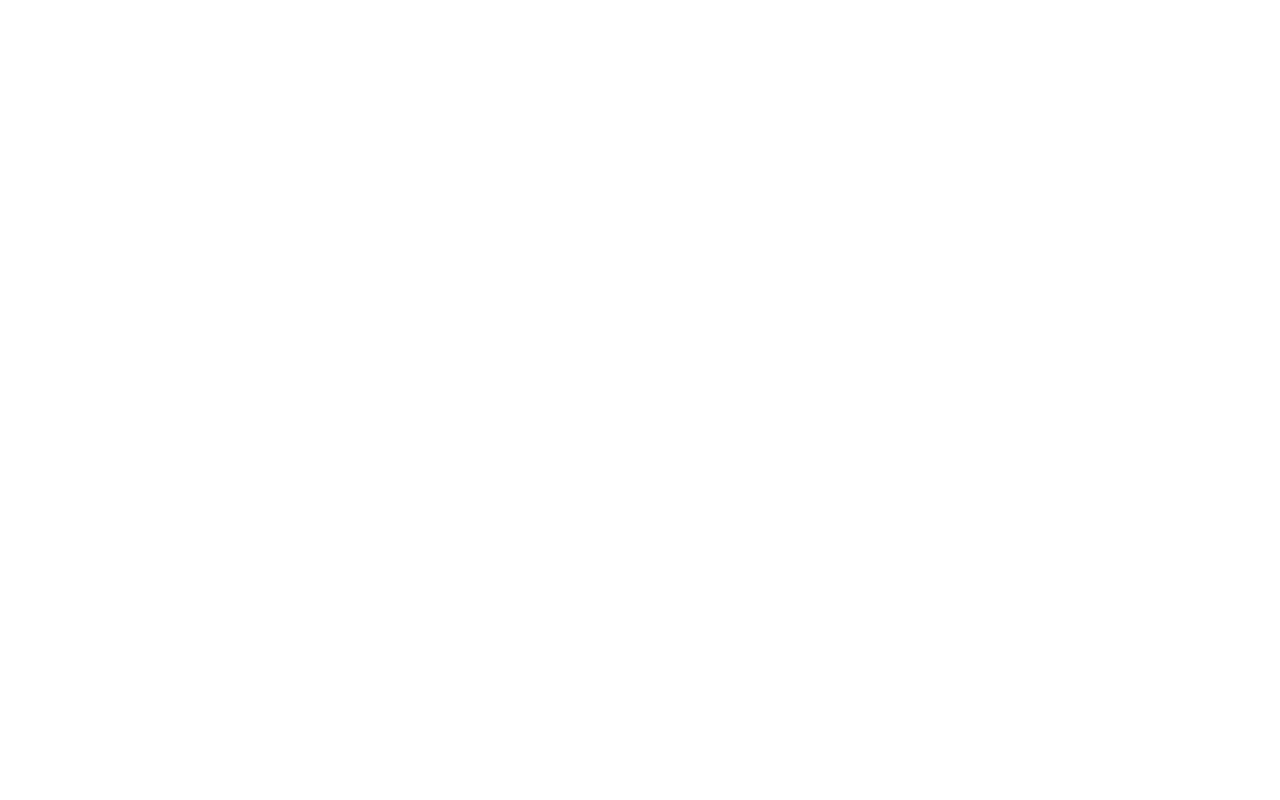
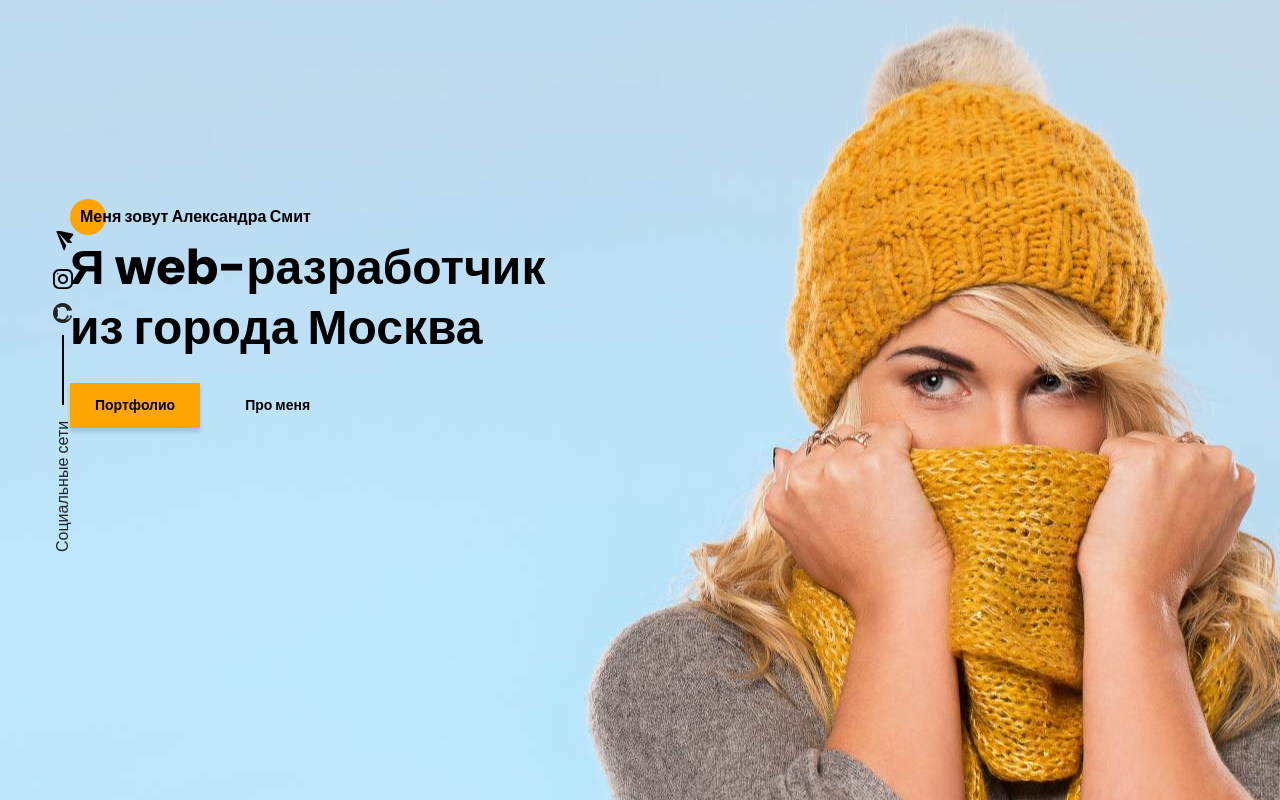
Before and after one commit to Den9rcq/Portfolio, a website: page src/index.html in a window 1280 px wide. Drawn offline with nearby package versions, Linux system fonts and the light colour scheme; files that its build step writes are made by us from their sources; files whose address does not match are found by name.

Commit message:
added promo

```diff
--- a/src/index.html
+++ b/src/index.html
@@ -49,6 +49,26 @@
 </head>
 
 <body>
+    <aside class="sidepanel">
+        <a href="#" class="sidepanel__link sidepanel__link_deg-90"><img src="icons/social/telegram-plane-brands.svg"
+                alt="telegram"></a>
+        <a href="#" class="sidepanel__link"><img src="icons/social/instagram.svg" alt="instagram"></a>
+        <a href="#" class="sidepanel__link"><img src="icons/social/github.svg" alt="github"></a>
+        <div class="sidepanel__divider"></div>
+        <div class="sidepanel__text"><span>Социальные сети</span></div>
+    </aside>
+    <section class="promo">
+        <div class="container">
+            <div class="promo__column">
+                <div class="promo__subtitle title title_fz16">Меня зовут Александра Смит</div>
+                <h1 class="promo__title title title_fz48">Я web-разработчик из города Москва</h1>
+                <div class="promo__btns">
+                    <a href="#" class="promo__link btn">Портфолио</a>
+                    <a href="#" class="promo__link btn btn_clear">Про меня</a>
+                </div>
+            </div>
+        </div>
+    </section>
 
     <script src="js/script.js"></script>
 </body>
--- a/src/sass/base/_mixins.scss
+++ b/src/sass/base/_mixins.scss
@@ -0,0 +1,13 @@
+@mixin before_circle {
+    &::before {
+        content: "";
+        position: absolute;
+        width: 36px;
+        height: 36px;
+        border-radius: 100%;
+        background: $main-color;
+        top: -25%;
+        left: 0;
+        z-index: -1;
+    }
+}
--- a/src/sass/base/_variables.scss
+++ b/src/sass/base/_variables.scss
@@ -0,0 +1,2 @@
+$main-color: #ffa501;
+$text-color: #000;
--- /dev/null
+++ b/src/sass/blocks/_button.scss
@@ -0,0 +1,15 @@
+.btn {
+    height: 45px;
+    padding: 12px 25px;
+    background: $main-color;
+    box-shadow: 0px 4px 4px rgba(0, 0, 0, 0.15);
+    &_clear {
+        background: rgba(0, 0, 0, 0);
+        box-shadow: none;
+        transition: 0.7s all;
+        &:hover {
+            background: $main-color;
+            box-shadow: 0px 4px 4px rgba(0, 0, 0, 0.15);
+        }
+    }
+}
--- /dev/null
+++ b/src/sass/blocks/_promo.scss
@@ -0,0 +1,42 @@
+.promo {
+    min-height: 100vh;
+    position: relative;
+    background: url("../img/main_bg.jpg") no-repeat 50% / cover;
+    padding: 205px 0 0 0;
+    &__column {
+        display: flex;
+        flex-direction: column;
+        max-width: 535px;
+    }
+
+    &__subtitle {
+        position: relative;
+        @include before_circle;
+        padding: 0 0 0 10px;
+        z-index: 2;
+    }
+
+    &__title {
+        margin: 9px 0 0 0;
+    }
+
+    &__btns {
+        margin: 25px 0 0 0;
+        display: flex;
+    }
+
+    &__link {
+        color: $text-color;
+        text-decoration: none;
+        font-weight: bold;
+        font-size: 14px;
+        margin: 0 20px 0 0;
+        &:nth-last-child(1) {
+            margin: 0;
+        }
+        &:hover {
+            color: $text-color;
+            text-decoration: none;
+        }
+    }
+}
--- /dev/null
+++ b/src/sass/blocks/_sidepanel.scss
@@ -0,0 +1,35 @@
+.sidepanel {
+    position: fixed;
+    top: 230px;
+    left: 50px;
+    display: flex;
+    flex-direction: column;
+    justify-content: space-between;
+    align-items: center;
+    height: 340px;
+    z-index: 3;
+    &__link {
+        width: 20px;
+        height: 19px;
+        &_deg-90 {
+            transform: rotate(-90deg);
+            height: 21px;
+        }
+    }
+
+    &__divider {
+        width: 2px;
+        height: 70px;
+        background: #000;
+    }
+
+    &__text {
+        height: 150px;
+        width: 25px;
+        span {
+            display: block;
+            transform: rotate(-90deg) translate(-30%, -260%);
+            width: 150px;
+        }
+    }
+}
--- /dev/null
+++ b/src/sass/blocks/_title.scss
@@ -0,0 +1,22 @@
+.title {
+    color: $text-color;
+    font-weight: bold;
+    font-size: 36px;
+    line-height: 60px;
+
+    &_fz14 {
+        font-size: 14px;
+        line-height: 21px;
+    }
+    &_fz16 {
+        font-size: 16px;
+        line-height: 24px;
+    }
+    &_fz20 {
+        font-size: 20px;
+        line-height: 30px;
+    }
+    &_fz48 {
+        font-size: 48px;
+    }
+}
--- a/src/sass/style.scss
+++ b/src/sass/style.scss
@@ -1,4 +1,9 @@
+// Libs
 @import "libs/bootstrap-reboot.min";
+
+// Base
+@import "base/variables";
+@import "base/mixins";
 
 // Fonts
 @import url("https://fonts.googleapis.com/css2?family=Poppins:wght@500;700&display=swap");
@@ -7,3 +12,13 @@
     margin: 0;
     padding: 0;
 }
+.container {
+    max-width: 1140px;
+    margin: 0 auto;
+}
+
+// Blocks
+@import "blocks/title";
+@import "blocks/button";
+@import "blocks/promo";
+@import "blocks/sidepanel";
```
Also changed, not shown: dist/css/style.min.css, dist/icons/social/telegram-brands.svg (added), dist/icons/social/telegram-plane-brands.svg (added), dist/index.html, src/icons/social/telegram-brands.svg (added), src/icons/social/telegram-plane-brands.svg (added).
